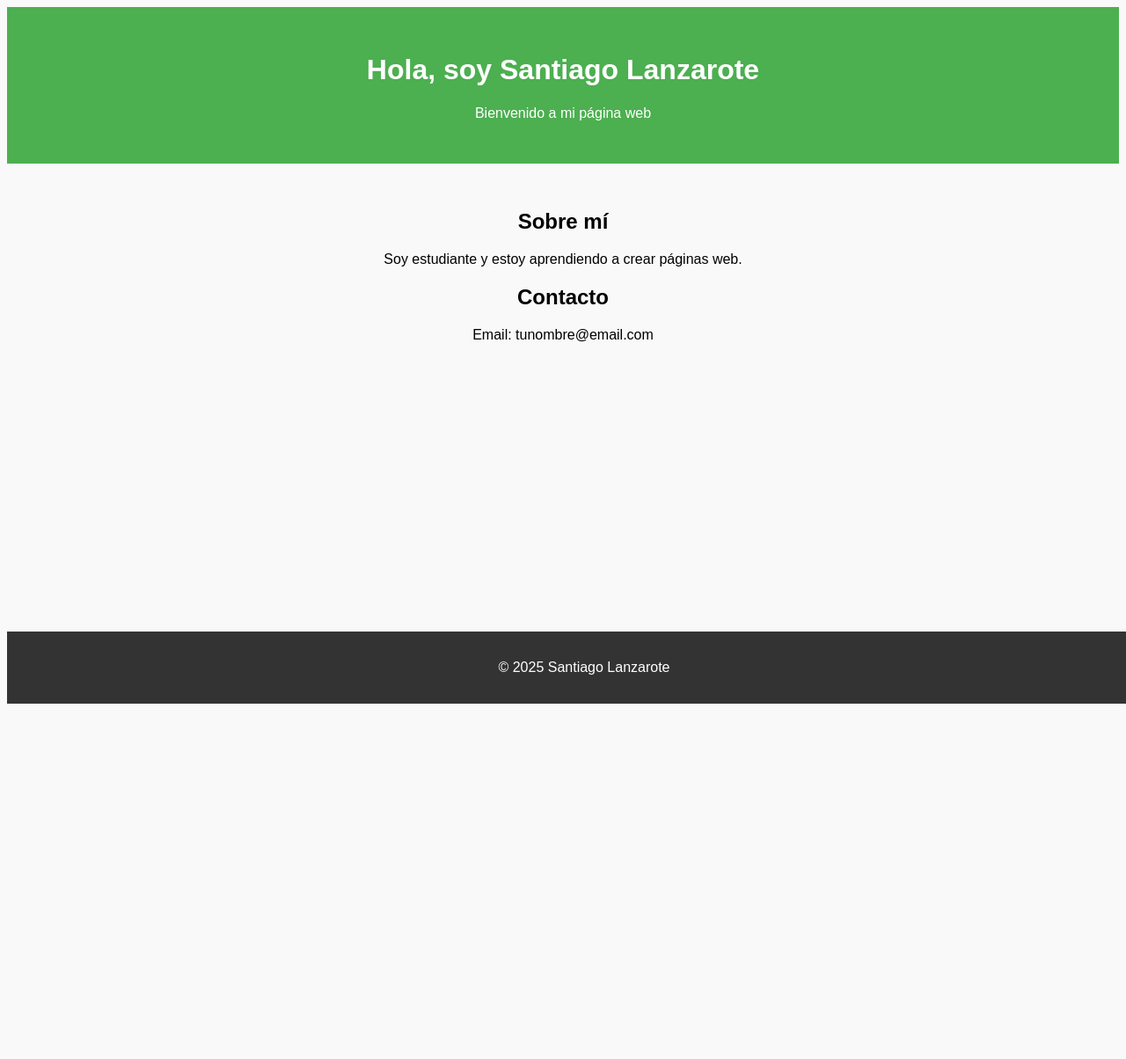
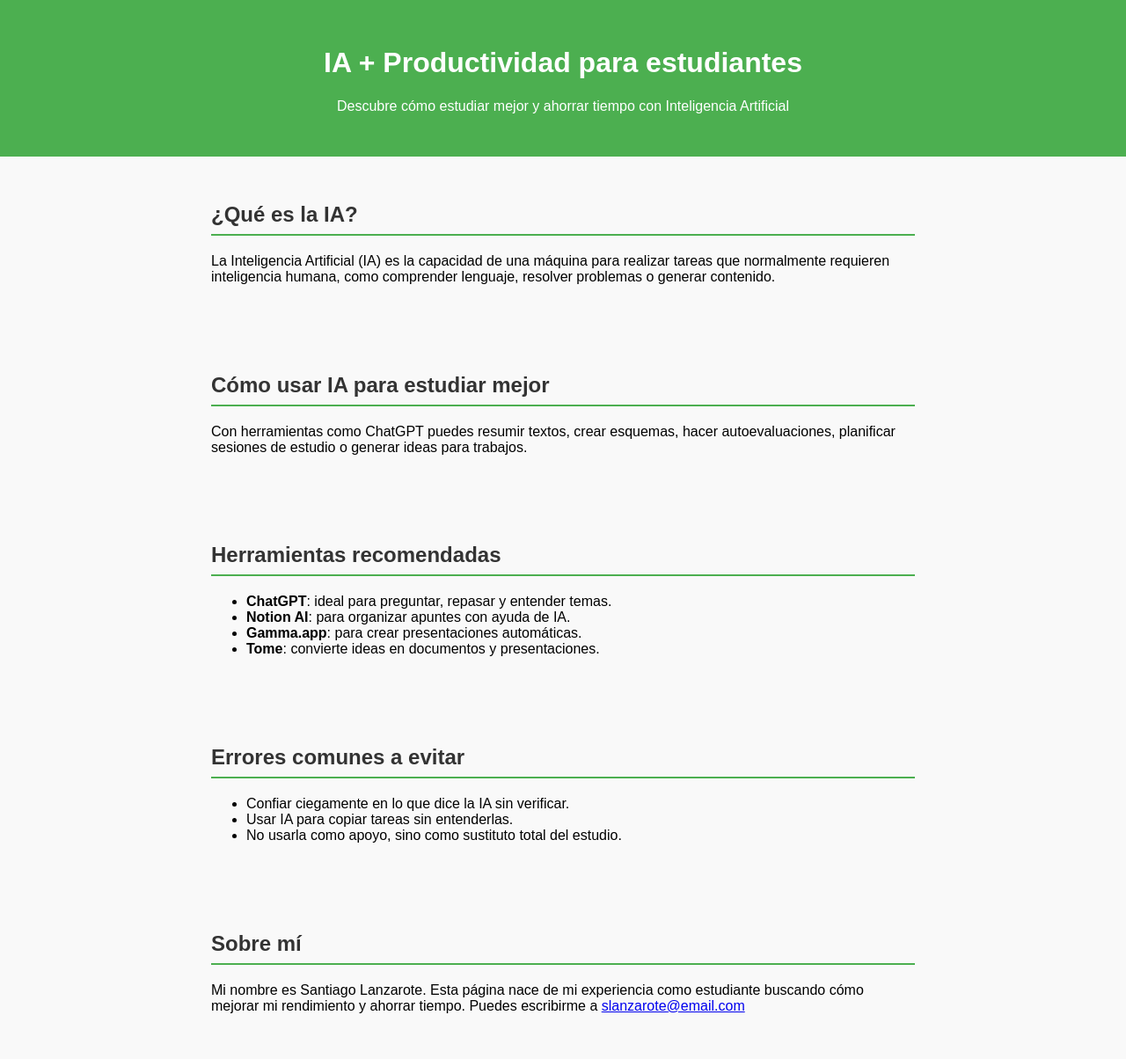
Before and after one commit to Slanzarote/slanzarote.github.io, a plain HTML site: page index.html in a window 1280 px wide. Shown: the top 1204 px of the page at 88% size. Before the commit the page ends 800 px from the top, so only its background shows below. Drawn offline with Linux system fonts and the light colour scheme.

Commit message:
Add files via upload

```diff
--- a/index.html
+++ b/index.html
@@ -1,67 +1,83 @@
-<!DOCTYPE html> <!-- Indica que usamos HTML5 -->
-<!-- Esto le dice al navegador que estamos usando HTML5, que es la versión más moderna y estándar de HTML. -->
+<!DOCTYPE html>
+<html lang="es">
+<head>
+  <meta charset="UTF-8">
+  <title>Productividad + IA para estudiantes</title>
+  <style>
+    body {
+      font-family: Arial, sans-serif;
+      margin: 0;
+      background-color: #f9f9f9;
+    }
+    header {
+      background-color: #4CAF50;
+      color: white;
+      padding: 2rem;
+      text-align: center;
+    }
+    section {
+      padding: 2rem;
+      max-width: 800px;
+      margin: auto;
+    }
+    h2 {
+      color: #333;
+      border-bottom: 2px solid #4CAF50;
+      padding-bottom: 0.5rem;
+    }
+    footer {
+      background-color: #222;
+      color: white;
+      text-align: center;
+      padding: 1rem;
+      margin-top: 2rem;
+    }
+  </style>
+</head>
+<body>
 
-<html lang="es"> <!-- Inicio del documento HTML, idioma español -->
-<!-- Aquí comienza el documento HTML. "lang='es'" indica que el contenido está en español. Esto ayuda a los navegadores y a los buscadores a entender el idioma del contenido. -->
+  <header>
+    <h1>IA + Productividad para estudiantes</h1>
+    <p>Descubre cómo estudiar mejor y ahorrar tiempo con Inteligencia Artificial</p>
+  </header>
 
-<head> <!-- Cabecera del documento -->
-<!-- Sección de "cabecera" de la página. Aquí van cosas que no se ven directamente, pero son importantes como el título o los estilos. -->
+  <section>
+    <h2>¿Qué es la IA?</h2>
+    <p>La Inteligencia Artificial (IA) es la capacidad de una máquina para realizar tareas que normalmente requieren inteligencia humana, como comprender lenguaje, resolver problemas o generar contenido.</p>
+  </section>
 
-  <meta charset="UTF-8"> <!-- Codificación de caracteres -->
-  <!-- Esto indica que usamos la codificación UTF-8, que permite mostrar correctamente letras con acentos, la ñ, símbolos, etc. -->
-  <title>Mi Página Personal</title> <!-- Título en la pestaña -->
+  <section>
+    <h2>Cómo usar IA para estudiar mejor</h2>
+    <p>Con herramientas como ChatGPT puedes resumir textos, crear esquemas, hacer autoevaluaciones, planificar sesiones de estudio o generar ideas para trabajos.</p>
+  </section>
 
-  <style> /* Estilos CSS internos */
-  /* Aquí empieza el bloque de estilos CSS. Todo lo que pongamos entre estas etiquetas define cómo se ve la página (colores, tamaños, posiciones, etc). */
+  <section>
+    <h2>Herramientas recomendadas</h2>
+    <ul>
+      <li><strong>ChatGPT</strong>: ideal para preguntar, repasar y entender temas.</li>
+      <li><strong>Notion AI</strong>: para organizar apuntes con ayuda de IA.</li>
+      <li><strong>Gamma.app</strong>: para crear presentaciones automáticas.</li>
+      <li><strong>Tome</strong>: convierte ideas en documentos y presentaciones.</li>
+    </ul>
+  </section>
 
-    body {
-      font-family: Arial, sans-serif; /* Tipo de letra */
-      text-align: center; /* Centra el texto */
-      background-color: #f9f9f9; /* Color de fondo claro */
-    }
+  <section>
+    <h2>Errores comunes a evitar</h2>
+    <ul>
+      <li>Confiar ciegamente en lo que dice la IA sin verificar.</li>
+      <li>Usar IA para copiar tareas sin entenderlas.</li>
+      <li>No usarla como apoyo, sino como sustituto total del estudio.</li>
+    </ul>
+  </section>
 
-    header {
-      background-color: #4CAF50; /* Color de fondo del encabezado (verde). */
-      color: white; /* Texto en blanco */
-      padding: 2rem; /* Espaciado interno */
-    }
+  <section>
+    <h2>Sobre mí</h2>
+    <p>Mi nombre es Santiago Lanzarote. Esta página nace de mi experiencia como estudiante buscando cómo mejorar mi rendimiento y ahorrar tiempo. Puedes escribirme a <a href="mailto:slanzarote@email.com">slanzarote@email.com</a></p>
+  </section>
 
-    main {
-      padding: 2rem; /* Añade espacio interior alrededor del contenido principal (el texto). */
-    }
+  <footer>
+    <p>© 2025 Santiago Lanzarote</p>
+  </footer>
 
-    footer { /* Pie de página */
-      background-color: #333; /* Fondo gris oscuro */
-      color: white; /* Texto blanco */
-      padding: 1rem; /* Espaciado interno */
-      position: fixed; /* Fijo abajo */
-      bottom: 0; /* Pegado al borde inferior */
-      width: 100%; /* Ocupa todo el ancho */
-    }
-
-  </style> <!-- Fin de estilos -->
-
-</head> <!-- Fin de la cabecera del documento HTML. -->
-
-<body> <!-- Inicio del contenido visible -->
-<!-- Aquí empieza el "cuerpo" del documento, que es lo que los visitantes verán en la pantalla. -->
-
-  <header> <!-- Esta sección es la parte superior de la web. Se suele usar para el título y una breve descripción. -->
-    <h1>Hola, soy Santiago Lanzarote</h1>
-    <p>Bienvenido a mi página web</p>
-  </header> <!-- Fin del encabezado. -->
-
-  <main> <!-- Esta es la parte central de la página, donde irá el contenido principal (como textos, imágenes, secciones...). -->
-    <h2>Sobre mí</h2> <!-- Subtítulo para la sección "Sobre mí". -->
-    <p>Soy estudiante y estoy aprendiendo a crear páginas web.</p> <!-- Texto descriptivo. Puedes escribir lo que quieras sobre ti. -->
-
-    <h2>Contacto</h2> <!-- Subtítulo para la sección de contacto. -->
-    <p>Email: tunombre@email.com</p> <!-- Aquí va tu correo electrónico de contacto. Cambia "tunombre@email.com" por el tuyo real. -->
-  </main> <!-- Fin del contenido principal. -->
-
-  <footer> <!-- Esta es la parte inferior de la web (el pie de página). Aquí se suele poner información como derechos de autor o enlaces rápidos. -->
-    <p>© 2025 Santiago Lanzarote</p> <!-- Esto muestra tu nombre y el año. Puedes poner lo que quieras, como "© 2025 Santiago Lanzarote". -->
-  </footer> <!-- Fin del pie de página. -->
-
-</body> <!-- Fin del cuerpo de la web. -->
-</html> <!-- Fin del documento HTML. -->
+</body>
+</html>
```
